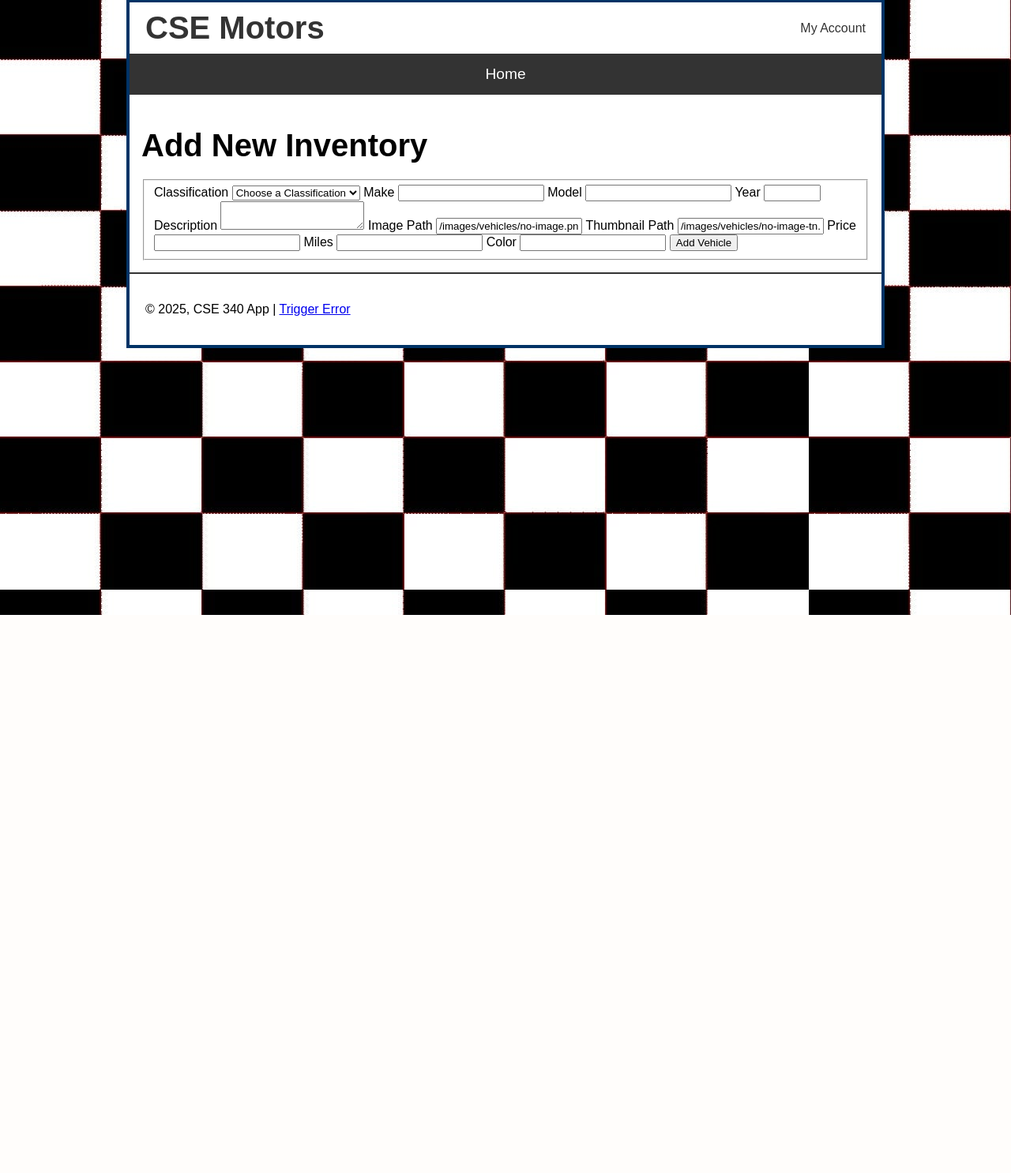
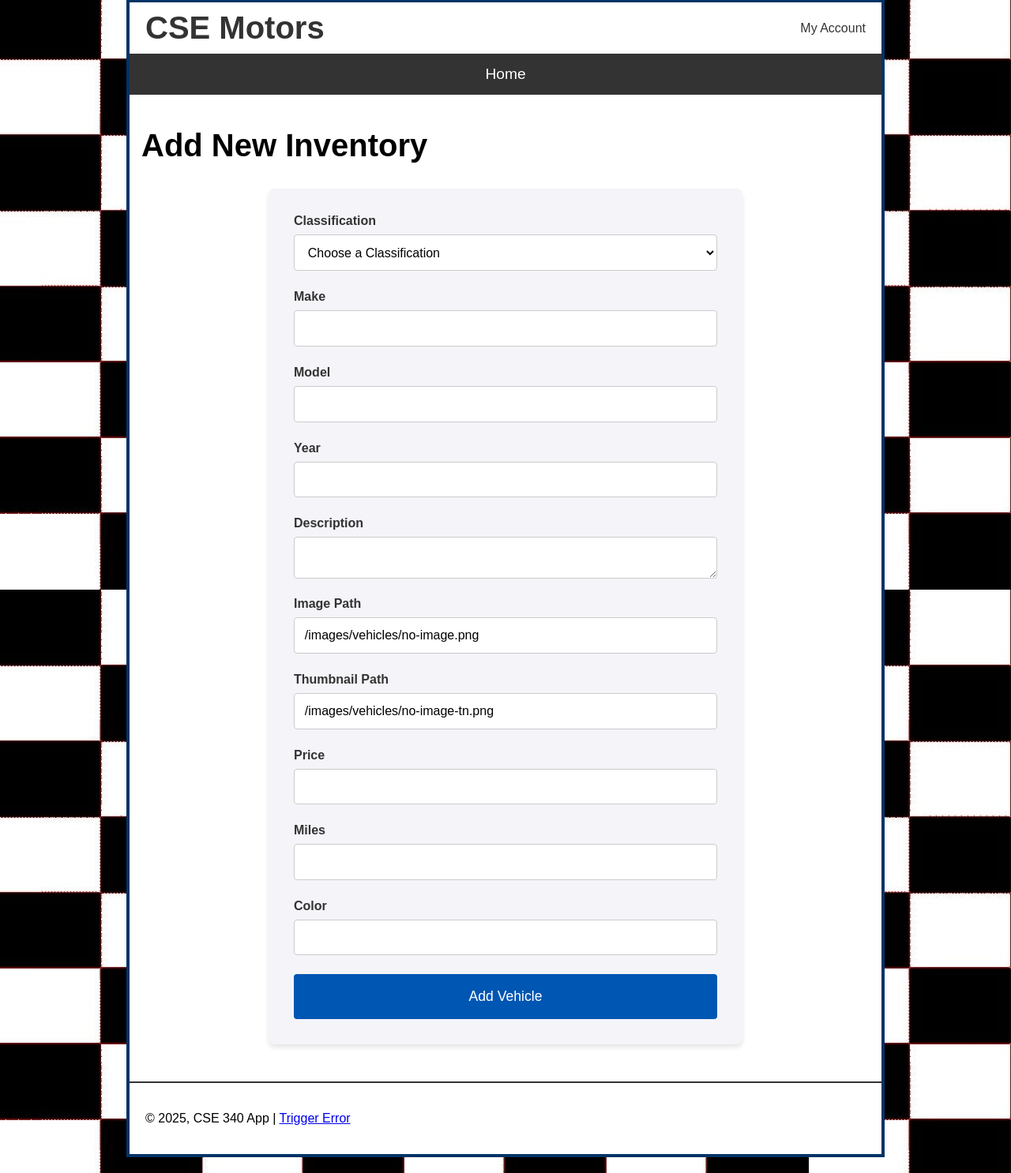
Before and after one commit to fransdube/340-0925, a Node server app: page /inv/add-inventory in a window 1280 px wide. Shown: the part 21-1507 px from the top of the page at 79% size. Before the commit the page ends 800 px from the top, so only its background shows below. Run offline with Node 20, Linux system fonts and the light colour scheme; data that the repository does not hold is empty; some libraries are stand-ins or nearby versions.

Commit message:
feat: Implement inventory and classification management with styling
This commit introduces a comprehensive set of features for managing vehicle inventory and classifications, along with CSS styling for the new forms.

Key changes include:
- A new management view at `/inv` to serve as a central hub for inventory operations.
- A form at `/inv/add-classification` for adding new vehicle classifications, complete with client-side and server-side validation.
- A form at `/inv/add-inventory` for adding new vehicles, featuring a dynamic classification dropdown, sticky inputs, and robust validation.
- Controller logic in `invController.js` has been refactored to use a POST-Redirect-GET pattern, ensuring flash messages and form data are handled correctly on submission success or failure.
- Server-side validation has been enhanced in `utilities/inventory-validation.js` to align with the new controller logic.
- The necessary `express-validator` dependency has been added.
- New CSS styles have been added to `public/css/styles.css` to beautify the management view and the 'Add New Classification' and 'Add New Vehicle' forms.

```diff
--- a/public/css/styles.css
+++ b/public/css/styles.css
@@ -361,3 +361,107 @@ footer {
   margin-top: -1em;
   margin-bottom: 1.5em;
 }
+
+/* Add Classification and Add Inventory Form Styles */
+#addClassificationForm,
+#addInventoryForm {
+  max-width: 600px;
+  margin: 2em auto;
+  padding: 2em;
+  background-color: #f4f4f9;
+  border-radius: 8px;
+  box-shadow: 0 4px 6px rgba(0, 0, 0, 0.1);
+}
+
+#addClassificationForm fieldset,
+#addInventoryForm fieldset {
+  border: none;
+  padding: 0;
+  margin: 0;
+}
+
+#addClassificationForm label,
+#addInventoryForm label {
+  display: block;
+  margin-bottom: .5em;
+  font-weight: bold;
+  color: #333;
+}
+
+#addClassificationForm input[type="text"],
+#addInventoryForm input[type="text"],
+#addInventoryForm input[type="number"],
+#addInventoryForm textarea,
+#addInventoryForm select {
+  width: 100%;
+  padding: .8em;
+  margin-bottom: 1.5em;
+  border-radius: 4px;
+  border: 1px solid #ccc;
+  background-color: #fff;
+  font-size: 1em;
+}
+
+#addClassificationForm p,
+#addInventoryForm p {
+    font-size: 0.8em;
+    color: #666;
+    margin-top: -1em;
+    margin-bottom: 1.5em;
+}
+
+#addClassificationForm button,
+#addInventoryForm button {
+  width: 100%;
+  padding: 1em;
+  border: none;
+  border-radius: 4px;
+  background-color: #0056b3; /* Darker blue */
+  color: white;
+  font-size: 1.1em;
+  cursor: pointer;
+  transition: background-color 0.3s;
+}
+
+#addClassificationForm button:hover,
+#addInventoryForm button:hover {
+  background-color: #004494; /* Even darker blue */
+}
+
+/* Error Message Styles */
+.notice {
+  padding: 1em;
+  margin-bottom: 1.5em;
+  border: 1px solid #d9534f; /* Red border */
+  background-color: #f2dede; /* Light red background */
+  color: #a94442; /* Dark red text */
+  border-radius: 4px;
+}
+
+.notice li {
+  list-style-type: none;
+  margin-left: 0;
+}
+
+/* Management View Styles */
+.management-container {
+  display: flex;
+  flex-direction: column;
+  gap: 1em;
+  margin-top: 2em;
+}
+
+.management-link {
+  display: inline-block;
+  padding: 1em;
+  background-color: #007bff;
+  color: white;
+  text-decoration: none;
+  border-radius: 5px;
+  text-align: center;
+  transition: background-color 0.3s;
+}
+
+.management-link:hover {
+  background-color: #0056b3;
+}
```
